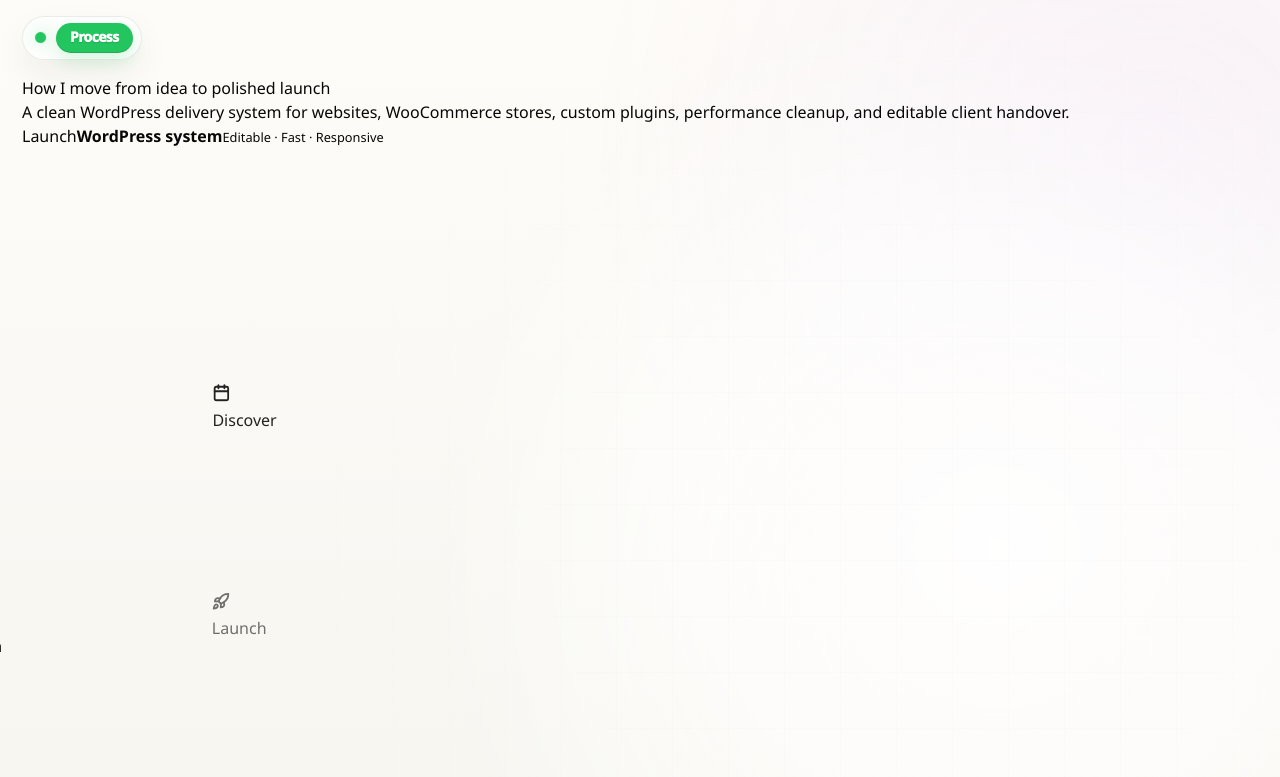
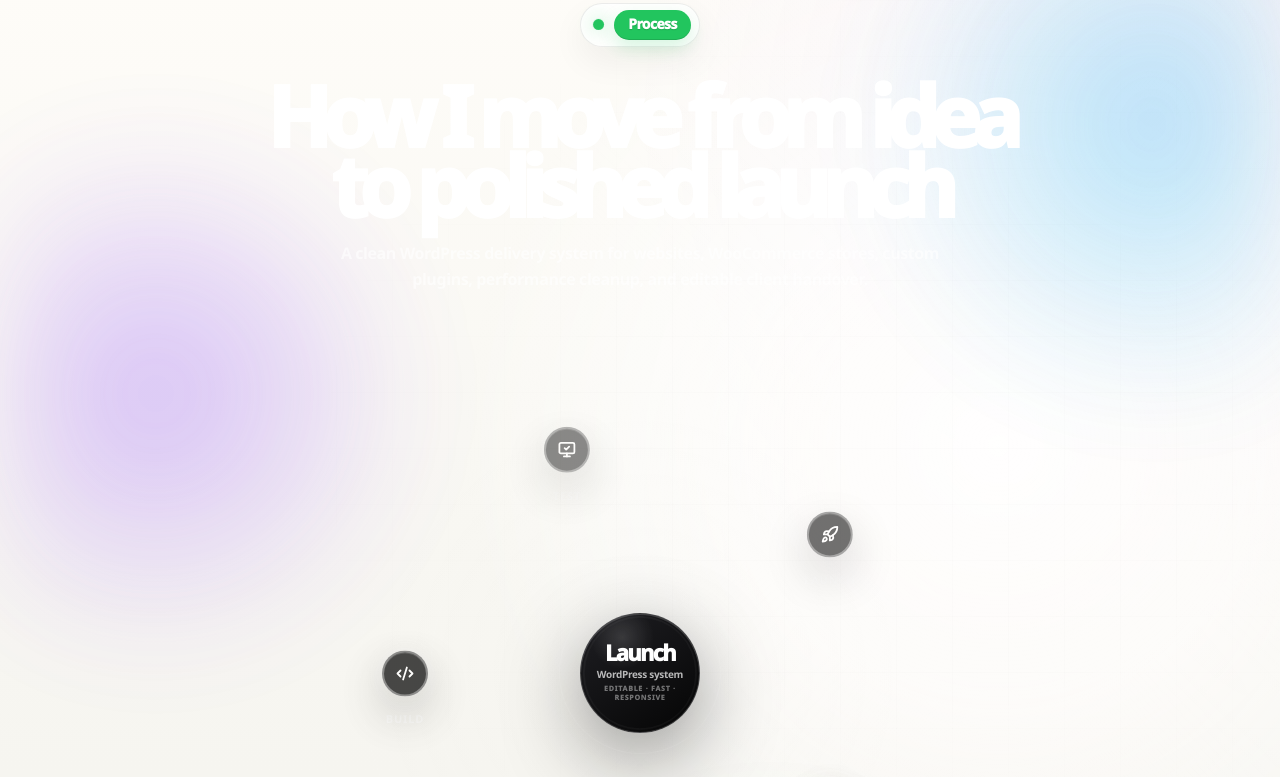
Before and after one commit to adeeliqbalanjum/Portfolio-v6, a Next.js app: page / in a window 1280 px wide. Shown: the part 4820-5597 px from the top of the page. Built offline with nearby package versions, Linux system fonts and the light colour scheme; a web font is replaced by a local one.

Commit message:
Style radial orbital process timeline

```diff
--- a/app/home-process-orbit.css
+++ b/app/home-process-orbit.css
@@ -8,365 +8,551 @@
   display: none !important;
 }
 
-.home-process-orbit {
+.home-process-orbit.home-process-radial {
   position: relative;
   isolation: isolate;
   overflow: hidden;
   min-height: 100svh;
-  padding: clamp(92px, 10vw, 140px) 22px;
+  padding: clamp(92px, 9vw, 126px) 22px;
+  color: #fff;
   background:
-    radial-gradient(circle at 12% 12%, rgba(255,122,24,.12), transparent 30%),
-    radial-gradient(circle at 88% 10%, rgba(168,85,247,.12), transparent 34%),
-    radial-gradient(circle at 50% 100%, rgba(34,197,94,.08), transparent 34%),
-    linear-gradient(180deg, #fbfaf7 0%, #f5f4ef 52%, #f1f0ea 100%);
+    radial-gradient(circle at 50% 46%, rgba(255,255,255,.14), transparent 26%),
+    radial-gradient(circle at 18% 20%, rgba(168,85,247,.22), transparent 32%),
+    radial-gradient(circle at 80% 16%, rgba(14,165,233,.22), transparent 34%),
+    radial-gradient(circle at 50% 90%, rgba(34,197,94,.14), transparent 34%),
+    #050505;
 }
 
-.home-process-orbit::before {
+.home-process-radial::before {
   content: "";
   position: absolute;
   inset: 0;
   z-index: 0;
   background:
-    linear-gradient(to right, rgba(7,7,7,.035) 1px, transparent 1px),
-    linear-gradient(to bottom, rgba(7,7,7,.035) 1px, transparent 1px);
+    linear-gradient(to right, rgba(255,255,255,.045) 1px, transparent 1px),
+    linear-gradient(to bottom, rgba(255,255,255,.045) 1px, transparent 1px);
   background-size: 46px 46px;
-  mask-image: radial-gradient(ellipse 68% 58% at 50% 40%, #000 52%, transparent 100%);
+  mask-image: radial-gradient(ellipse 70% 62% at 50% 44%, #000 48%, transparent 100%);
   pointer-events: none;
 }
 
-.home-process-bg {
+.home-process-radial-bg {
   position: absolute;
   inset: 0;
   z-index: 0;
+  overflow: hidden;
   pointer-events: none;
-  overflow: hidden;
-  filter: blur(54px) saturate(1.08);
-  opacity: .34;
+  filter: blur(56px) saturate(1.12);
+  opacity: .72;
 }
 
-.home-process-bg span {
+.home-process-radial-bg span {
   position: absolute;
   width: 42vw;
   height: 42vw;
   border-radius: 50%;
-  animation: drift 30s ease-in-out infinite;
+  animation: homeProcessRadialDrift 34s ease-in-out infinite;
 }
 
-.home-process-bg span:nth-child(1) {
-  left: -8%;
-  top: 22%;
-  background: radial-gradient(circle, rgba(255,122,24,.34), rgba(255,122,24,0) 68%);
+.home-process-radial-bg span:nth-child(1) {
+  left: -10%;
+  top: 20%;
+  background: radial-gradient(circle, rgba(124,58,237,.42), rgba(124,58,237,0) 68%);
 }
 
-.home-process-bg span:nth-child(2) {
-  right: -10%;
-  top: 4%;
-  background: radial-gradient(circle, rgba(168,85,247,.30), rgba(168,85,247,0) 68%);
-  animation-delay: -9s;
-  animation-duration: 34s;
+.home-process-radial-bg span:nth-child(2) {
+  right: -8%;
+  top: 0;
+  background: radial-gradient(circle, rgba(14,165,233,.40), rgba(14,165,233,0) 68%);
+  animation-delay: -11s;
 }
 
-.home-process-bg span:nth-child(3) {
-  left: 36%;
+.home-process-radial-bg span:nth-child(3) {
+  left: 38%;
   bottom: -18%;
-  background: radial-gradient(circle, rgba(34,197,94,.22), rgba(34,197,94,0) 68%);
-  animation-delay: -16s;
-  animation-duration: 38s;
+  background: radial-gradient(circle, rgba(34,197,94,.28), rgba(34,197,94,0) 68%);
+  animation-delay: -20s;
 }
 
-.home-process-shell {
+.home-process-radial-head {
   position: relative;
-  z-index: 1;
-  width: min(1180px, 100%);
-  margin: 0 auto;
-  display: grid;
-  grid-template-columns: minmax(0, .86fr) minmax(520px, 1.14fr);
-  gap: clamp(36px, 5vw, 74px);
-  align-items: center;
-  min-height: 720px;
+  z-index: 2;
+  max-width: 820px;
+  margin: 0 auto 40px;
+  text-align: center;
 }
 
-.home-process-copy {
-  position: relative;
-  z-index: 2;
-  border-radius: 34px;
-  border: 1px solid rgba(255,255,255,.78);
-  background:
-    linear-gradient(145deg, rgba(255,255,255,.72), rgba(255,255,255,.32)),
-    radial-gradient(circle at 16% 10%, rgba(255,122,24,.10), transparent 35%);
-  padding: clamp(26px, 3.3vw, 44px);
-  box-shadow: 0 30px 100px rgba(7,7,7,.09), inset 0 1px 0 rgba(255,255,255,.96);
-  backdrop-filter: blur(24px) saturate(1.18);
+.home-process-radial-head .eyebrow {
+  color: rgba(255,255,255,.72);
 }
 
-.home-process-copy h2 {
+.home-process-radial-head h2 {
   margin: 18px 0 0;
-  max-width: 540px;
-  font-size: clamp(3rem, 5.3vw, 6.4rem);
-  line-height: .86;
-  letter-spacing: -.095em;
+  color: #fff;
+  font-size: clamp(3rem, 6.6vw, 7rem);
+  line-height: .83;
+  letter-spacing: -.105em;
   font-weight: 950;
-  color: #050505;
 }
 
-.home-process-copy p {
-  max-width: 500px;
-  margin: 20px 0 0;
-  color: rgba(7,7,7,.58);
+.home-process-radial-head p {
+  max-width: 660px;
+  margin: 20px auto 0;
+  color: rgba(255,255,255,.58);
   font-size: 16px;
   line-height: 1.62;
-  font-weight: 750;
+  font-weight: 700;
   letter-spacing: -.026em;
 }
 
-.home-process-mini-list {
-  display: flex;
-  flex-wrap: wrap;
-  gap: 9px;
-  margin-top: 28px;
+.home-process-radial-stage {
+  position: relative;
+  z-index: 2;
+  min-height: 660px;
+  display: grid;
+  place-items: center;
 }
 
-.home-process-mini-list span {
-  min-height: 34px;
-  display: inline-flex;
-  align-items: center;
-  border-radius: 999px;
-  border: 1px solid rgba(7,7,7,.07);
-  background: rgba(255,255,255,.58);
-  padding: 0 12px;
-  color: rgba(7,7,7,.60);
-  font-size: 12px;
-  font-weight: 900;
-  box-shadow: inset 0 1px 0 rgba(255,255,255,.84);
+.home-process-radial-orbit {
+  position: relative;
+  width: min(680px, 82vw);
+  height: min(680px, 82vw);
+  display: grid;
+  place-items: center;
+  perspective: 1000px;
 }
 
-.home-process-stage {
-  position: relative;
-  min-height: 640px;
-  display: grid;
-  place-items: center;
-  overflow: visible;
-}
-
-.home-process-stage::before {
-  content: "";
+.home-process-radial-core {
   position: absolute;
-  width: min(560px, 78vw);
-  aspect-ratio: 1;
-  border-radius: 50%;
-  background: radial-gradient(circle, rgba(255,122,24,.12), rgba(168,85,247,.09) 38%, transparent 70%);
-  filter: blur(18px);
-  animation: homeProcessGlowPulse 5.8s ease-in-out infinite;
-}
-
-.home-process-orbit-wheel {
-  position: relative;
-  width: min(560px, 76vw);
-  aspect-ratio: 1;
-  border-radius: 50%;
-  border: 1px solid rgba(7,7,7,.08);
-  background:
-    radial-gradient(circle, rgba(255,255,255,.72), rgba(255,255,255,.20) 58%, rgba(255,255,255,.08)),
-    radial-gradient(circle at 20% 20%, rgba(255,122,24,.12), transparent 32%);
-  box-shadow: inset 0 1px 0 rgba(255,255,255,.96), 0 36px 120px rgba(7,7,7,.12);
-}
-
-.home-process-ring {
-  position: absolute;
-  inset: 11%;
-  border-radius: 50%;
-  border: 1px dashed rgba(7,7,7,.13);
-}
-
-.home-process-ring-two {
-  inset: 25%;
-  border-style: solid;
-  border-color: rgba(7,7,7,.075);
-}
-
-.home-process-core {
-  position: absolute;
-  z-index: 4;
-  inset: 50% auto auto 50%;
-  width: 210px;
-  height: 210px;
-  translate: -50% -50%;
+  z-index: 20;
+  width: 120px;
+  height: 120px;
   display: flex;
   flex-direction: column;
   align-items: center;
   justify-content: center;
   text-align: center;
   border-radius: 50%;
-  border: 2px solid rgba(255,255,255,.94);
-  background: linear-gradient(145deg, #1b1b1d, #050505);
-  box-shadow: 0 28px 82px rgba(0,0,0,.25), inset 0 1px 0 rgba(255,255,255,.18);
+  background:
+    radial-gradient(circle at 35% 20%, rgba(255,255,255,.14), transparent 26%),
+    linear-gradient(145deg, #1f1f23, #050505);
+  border: 1px solid rgba(255,255,255,.20);
+  box-shadow: 0 24px 80px rgba(0,0,0,.42), inset 0 1px 0 rgba(255,255,255,.16);
 }
 
-.home-process-core span {
+.home-process-radial-core::before,
+.home-process-radial-core::after {
+  content: "";
+  position: absolute;
+  border-radius: 50%;
+  border: 1px solid rgba(255,255,255,.14);
+  animation: homeProcessCorePing 2.8s ease-out infinite;
+}
+
+.home-process-radial-core::before {
+  inset: -10px;
+}
+
+.home-process-radial-core::after {
+  inset: -22px;
+  animation-delay: .55s;
+  opacity: .55;
+}
+
+.home-process-radial-core span {
+  position: relative;
+  z-index: 2;
   color: #fff;
-  font-size: 29px;
+  font-size: 22px;
   line-height: 1;
   font-weight: 950;
   letter-spacing: -.08em;
 }
 
-.home-process-core strong {
-  margin-top: 7px;
-  color: rgba(255,255,255,.74);
-  font-size: 13px;
+.home-process-radial-core strong {
+  position: relative;
+  z-index: 2;
+  margin-top: 5px;
+  color: rgba(255,255,255,.70);
+  font-size: 10px;
   line-height: 1.1;
   font-weight: 900;
   letter-spacing: -.03em;
 }
 
-.home-process-core small {
-  margin-top: 9px;
-  color: rgba(255,255,255,.44);
-  font-size: 10px;
+.home-process-radial-core small {
+  position: relative;
+  z-index: 2;
+  margin-top: 6px;
+  color: rgba(255,255,255,.42);
+  font-size: 7px;
   line-height: 1.2;
-  font-weight: 900;
+  font-weight: 950;
   text-transform: uppercase;
-  letter-spacing: .12em;
+  letter-spacing: .11em;
 }
 
-.home-process-slot {
+.home-process-radial-ring {
   position: absolute;
-  z-index: 6;
-  width: 192px;
+  border-radius: 50%;
+  pointer-events: none;
 }
 
-.home-process-slot-0 { left: 50%; top: -54px; translate: -50% 0; }
-.home-process-slot-1 { right: -72px; top: 50%; translate: 0 -50%; }
-.home-process-slot-2 { left: 50%; bottom: -54px; translate: -50% 0; }
-.home-process-slot-3 { left: -72px; top: 50%; translate: 0 -50%; }
-
-.home-process-orbit-card {
-  position: relative;
-  min-height: 164px;
-  display: flex;
-  flex-direction: column;
-  justify-content: space-between;
-  gap: 16px;
-  border-radius: 28px;
-  border: 1px solid rgba(255,255,255,.78);
-  background:
-    linear-gradient(145deg, rgba(255,255,255,.72), rgba(255,255,255,.34)),
-    radial-gradient(circle at 16% 10%, rgba(255,122,24,.14), transparent 35%),
-    radial-gradient(circle at 90% 14%, rgba(168,85,247,.12), transparent 38%);
-  padding: 17px;
-  box-shadow: 0 26px 76px rgba(7,7,7,.14), inset 0 1px 0 rgba(255,255,255,.96);
-  backdrop-filter: blur(22px) saturate(1.22);
-  will-change: transform;
+.home-process-radial-ring-one {
+  width: 420px;
+  height: 420px;
+  border: 1px solid rgba(255,255,255,.12);
 }
 
-.home-process-badge {
-  display: inline-grid;
-  place-items: center;
+.home-process-radial-ring-two {
+  width: 560px;
+  height: 560px;
+  border: 1px dashed rgba(255,255,255,.14);
+}
+
+.home-process-radial-ring-three {
+  width: 650px;
+  height: 650px;
+  border: 1px solid rgba(255,255,255,.06);
+  background: radial-gradient(circle, rgba(255,255,255,.04), transparent 58%);
+}
+
+.home-process-node-wrap {
+  position: absolute;
+  left: 50%;
+  top: 50%;
+  translate: -50% -50%;
+  cursor: pointer;
+  transition: transform .7s cubic-bezier(.2,.8,.2,1), opacity .32s ease;
+}
+
+.home-process-node-pulse {
+  position: absolute;
+  left: 50%;
+  top: 50%;
+  translate: -50% -50%;
+  border-radius: 999px;
+  background: radial-gradient(circle, rgba(255,255,255,.20) 0%, rgba(255,255,255,0) 70%);
+  pointer-events: none;
+}
+
+.home-process-node-pulse.is-pulsing {
+  animation: homeProcessRelatedPulse 1s ease-in-out infinite;
+}
+
+.home-process-node {
+  position: relative;
+  z-index: 3;
   width: 46px;
   height: 46px;
-  border-radius: 16px;
-  border: 2px solid rgba(255,255,255,.92);
-  background:
-    radial-gradient(circle at 32% 18%, rgba(255,255,255,.18), transparent 24%),
-    linear-gradient(145deg, #1b1b1d 0%, #09090a 56%, #000 100%);
+  display: grid;
+  place-items: center;
+  border-radius: 50%;
+  border: 2px solid rgba(255,255,255,.38);
+  background: #050505;
   color: #fff;
-  font-size: 12px;
+  box-shadow: 0 18px 48px rgba(0,0,0,.32), inset 0 1px 0 rgba(255,255,255,.14);
+  transition: transform .28s ease, background .28s ease, color .28s ease, border-color .28s ease;
+}
+
+.home-process-node.is-expanded {
+  transform: scale(1.48);
+  background: #fff;
+  color: #070707;
+  border-color: #fff;
+  box-shadow: 0 20px 70px rgba(255,255,255,.22), 0 18px 48px rgba(0,0,0,.35);
+}
+
+.home-process-node.is-related:not(.is-expanded) {
+  background: rgba(255,255,255,.52);
+  color: #070707;
+  border-color: #fff;
+  animation: homeProcessRelatedPulse .95s ease-in-out infinite;
+}
+
+.home-process-node-label {
+  position: absolute;
+  top: 62px;
+  left: 50%;
+  translate: -50% 0;
+  white-space: nowrap;
+  color: rgba(255,255,255,.68);
+  font-size: 11px;
+  font-weight: 900;
+  letter-spacing: .08em;
+  text-transform: uppercase;
+  transition: transform .28s ease, color .28s ease;
+}
+
+.home-process-node-label.is-expanded {
+  color: #fff;
+  transform: scale(1.12);
+}
+
+.home-process-expanded-card {
+  position: absolute;
+  top: 86px;
+  left: 50%;
+  translate: -50% 0;
+  width: 290px;
+  overflow: visible;
+  border-radius: 24px;
+  padding: 18px;
+  background: rgba(8,8,10,.94);
+  border: 1px solid rgba(255,255,255,.24);
+  box-shadow: 0 28px 90px rgba(0,0,0,.45), 0 0 46px rgba(255,255,255,.07), inset 0 1px 0 rgba(255,255,255,.12);
+  backdrop-filter: blur(18px);
+  color: #fff;
+  animation: homeProcessCardIn .3s ease both;
+}
+
+.home-process-card-arrow {
+  position: absolute;
+  left: 50%;
+  top: -12px;
+  translate: -50% 0;
+  width: 1px;
+  height: 12px;
+  background: rgba(255,255,255,.42);
+}
+
+.home-process-expanded-top {
+  display: flex;
+  justify-content: space-between;
+  gap: 12px;
+  align-items: center;
+}
+
+.home-process-status {
+  min-height: 24px;
+  display: inline-flex;
+  align-items: center;
+  border-radius: 999px;
+  padding: 0 9px;
+  border: 1px solid rgba(255,255,255,.24);
+  font-size: 10px;
   line-height: 1;
   font-weight: 950;
-  letter-spacing: -.04em;
-  box-shadow: 0 15px 32px rgba(0,0,0,.20), inset 0 1px 0 rgba(255,255,255,.18);
+  text-transform: uppercase;
+  letter-spacing: .08em;
 }
 
-.home-process-orbit-card h3 {
-  margin: 0;
-  color: #050505;
-  font-size: 28px;
-  line-height: .9;
-  letter-spacing: -.078em;
+.home-process-status.is-complete {
+  background: #fff;
+  color: #070707;
+  border-color: #fff;
+}
+
+.home-process-status.is-progress {
+  background: rgba(255,255,255,.16);
+  color: #fff;
+  border-color: rgba(255,255,255,.46);
+}
+
+.home-process-status.is-pending {
+  background: rgba(255,255,255,.06);
+  color: rgba(255,255,255,.70);
+}
+
+.home-process-date {
+  color: rgba(255,255,255,.50);
+  font-size: 11px;
+  line-height: 1;
+  font-weight: 850;
+  letter-spacing: -.02em;
+}
+
+.home-process-expanded-card h3 {
+  margin: 16px 0 0;
+  color: #fff;
+  font-size: 22px;
+  line-height: .92;
+  letter-spacing: -.07em;
   font-weight: 950;
 }
 
-.home-process-orbit-card p {
-  display: -webkit-box;
-  -webkit-line-clamp: 3;
-  -webkit-box-orient: vertical;
-  overflow: hidden;
-  margin: 8px 0 0;
-  color: rgba(7,7,7,.53);
+.home-process-expanded-card p {
+  margin: 10px 0 0;
+  color: rgba(255,255,255,.72);
   font-size: 12px;
-  line-height: 1.35;
-  font-weight: 750;
+  line-height: 1.52;
+  font-weight: 650;
   letter-spacing: -.02em;
 }
 
-@keyframes homeProcessGlowPulse {
-  0%,100% { transform: scale(.94); opacity: .64; }
-  50% { transform: scale(1.08); opacity: .96; }
+.home-process-energy {
+  margin-top: 16px;
+  display: flex;
+  justify-content: space-between;
+  gap: 14px;
+  align-items: center;
+  color: rgba(255,255,255,.78);
+  font-size: 11px;
+  font-weight: 800;
 }
 
-@media (max-width: 1080px) {
-  .home-process-shell {
-    grid-template-columns: 1fr;
-    min-height: auto;
+.home-process-energy div {
+  display: flex;
+  align-items: center;
+  gap: 6px;
+}
+
+.home-process-energy strong {
+  color: #fff;
+  font-size: 11px;
+  font-weight: 950;
+}
+
+.home-process-energy-bar {
+  height: 5px;
+  margin-top: 7px;
+  overflow: hidden;
+  border-radius: 999px;
+  background: rgba(255,255,255,.10);
+}
+
+.home-process-energy-bar span {
+  display: block;
+  height: 100%;
+  border-radius: inherit;
+  background: linear-gradient(90deg, #3b82f6, #8b5cf6, #14b8a6);
+}
+
+.home-process-related {
+  margin-top: 16px;
+  padding-top: 13px;
+  border-top: 1px solid rgba(255,255,255,.12);
+}
+
+.home-process-related-title {
+  display: flex;
+  align-items: center;
+  gap: 6px;
+  color: rgba(255,255,255,.64);
+  font-size: 10px;
+  font-weight: 950;
+  letter-spacing: .08em;
+  text-transform: uppercase;
+}
+
+.home-process-related-buttons {
+  display: flex;
+  flex-wrap: wrap;
+  gap: 7px;
+  margin-top: 9px;
+}
+
+.home-process-related-buttons button {
+  min-height: 28px;
+  display: inline-flex;
+  align-items: center;
+  gap: 5px;
+  border-radius: 999px;
+  border: 1px solid rgba(255,255,255,.18);
+  background: rgba(255,255,255,.06);
+  color: rgba(255,255,255,.82);
+  padding: 0 10px;
+  font-size: 10px;
+  font-weight: 850;
+  cursor: pointer;
+}
+
+.home-process-mobile-list {
+  position: relative;
+  z-index: 2;
+  display: none;
+  gap: 12px;
+  width: min(640px, 100%);
+  margin: 26px auto 0;
+}
+
+.home-process-mobile-card {
+  border-radius: 22px;
+  padding: 20px;
+  background: rgba(255,255,255,.08);
+  border: 1px solid rgba(255,255,255,.14);
+  color: #fff;
+  backdrop-filter: blur(14px);
+}
+
+.home-process-mobile-card span {
+  display: flex;
+  align-items: center;
+  gap: 8px;
+  color: rgba(255,255,255,.62);
+  font-size: 11px;
+  font-weight: 950;
+  text-transform: uppercase;
+  letter-spacing: .08em;
+}
+
+.home-process-mobile-card h3 {
+  margin: 12px 0 0;
+  color: #fff;
+  font-size: 28px;
+  line-height: .92;
+  letter-spacing: -.07em;
+  font-weight: 950;
+}
+
+.home-process-mobile-card p {
+  margin: 10px 0 0;
+  color: rgba(255,255,255,.68);
+  font-size: 13px;
+  line-height: 1.48;
+  font-weight: 650;
+}
+
+@keyframes homeProcessRadialDrift {
+  0%, 100% { transform: translate3d(0,0,0) scale(1); }
+  50% { transform: translate3d(8%, -6%, 0) scale(1.12); }
+}
+
+@keyframes homeProcessCorePing {
+  0% { transform: scale(.82); opacity: .72; }
+  100% { transform: scale(1.18); opacity: 0; }
+}
+
+@keyframes homeProcessRelatedPulse {
+  0%, 100% { opacity: .58; transform: scale(.95); }
+  50% { opacity: 1; transform: scale(1.08); }
+}
+
+@keyframes homeProcessCardIn {
+  from { opacity: 0; transform: translateY(10px) scale(.98); }
+  to { opacity: 1; transform: translateY(0) scale(1); }
+}
+
+@media (max-width: 920px) {
+  .home-process-radial-stage {
+    min-height: 610px;
   }
-  .home-process-copy {
-    text-align: center;
+
+  .home-process-radial-orbit {
+    width: min(580px, 86vw);
+    height: min(580px, 86vw);
   }
-  .home-process-copy h2,
-  .home-process-copy p {
-    margin-left: auto;
-    margin-right: auto;
-  }
-  .home-process-mini-list {
-    justify-content: center;
-  }
-  .home-process-stage {
-    min-height: 690px;
-  }
-  .home-process-orbit-wheel {
-    width: min(540px, 74vw);
-  }
+
+  .home-process-radial-ring-one { width: 360px; height: 360px; }
+  .home-process-radial-ring-two { width: 500px; height: 500px; }
+  .home-process-radial-ring-three { width: 570px; height: 570px; }
 }
 
 @media (max-width: 680px) {
-  .home-process-orbit {
-    padding: 76px 16px;
+  .home-process-orbit.home-process-radial {
+    min-height: auto;
+    padding: 82px 16px;
   }
-  .home-process-stage {
-    min-height: auto;
-    padding: 24px 0 10px;
+
+  .home-process-radial-head h2 {
+    font-size: clamp(3rem, 15vw, 4.8rem);
   }
-  .home-process-orbit-wheel {
-    width: 100%;
-    aspect-ratio: auto;
-    border-radius: 32px;
-    padding: 22px;
-    display: grid;
-    gap: 14px;
-  }
-  .home-process-ring {
+
+  .home-process-radial-stage {
     display: none;
   }
-  .home-process-core {
-    position: relative;
-    inset: auto;
-    translate: none;
-    width: 100%;
-    height: auto;
-    min-height: 150px;
-    border-radius: 28px;
-    margin-bottom: 6px;
-  }
-  .home-process-slot {
-    position: relative;
-    inset: auto !important;
-    translate: none !important;
-    width: 100%;
-  }
-  .home-process-orbit-card {
-    min-height: auto;
-  }
-  .home-process-orbit-card p {
-    -webkit-line-clamp: unset;
+
+  .home-process-mobile-list {
+    display: grid;
   }
 }
```
